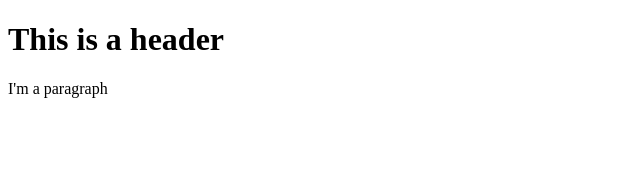
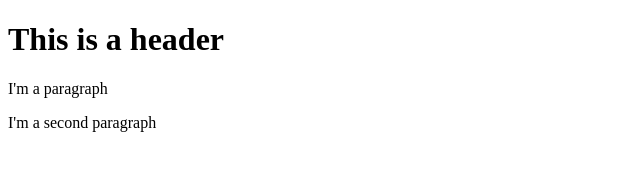
Before and after one commit to aerosarrows/git-test, a plain HTML site: page index.html in a window 1280 px wide. Shown: the whole page, without its empty margins (0-640 px from the left). Drawn offline with Linux system fonts and the light colour scheme.

Commit message:
Third Commit

```diff
--- a/index.html
+++ b/index.html
@@ -5,5 +5,6 @@
         <p>
             I'm a paragraph
         </p>
+        <p> I'm a second paragraph</p>
     </body>
 </html>
```
